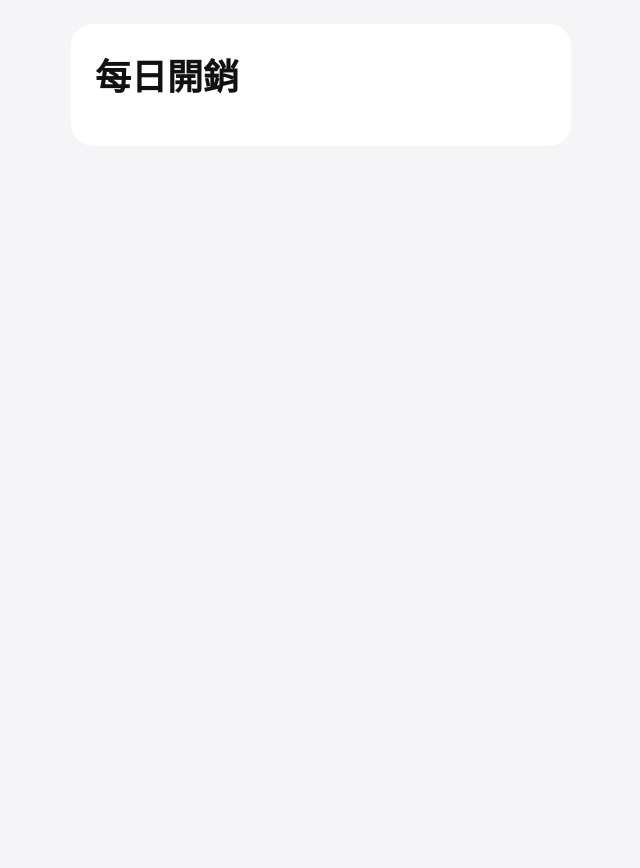
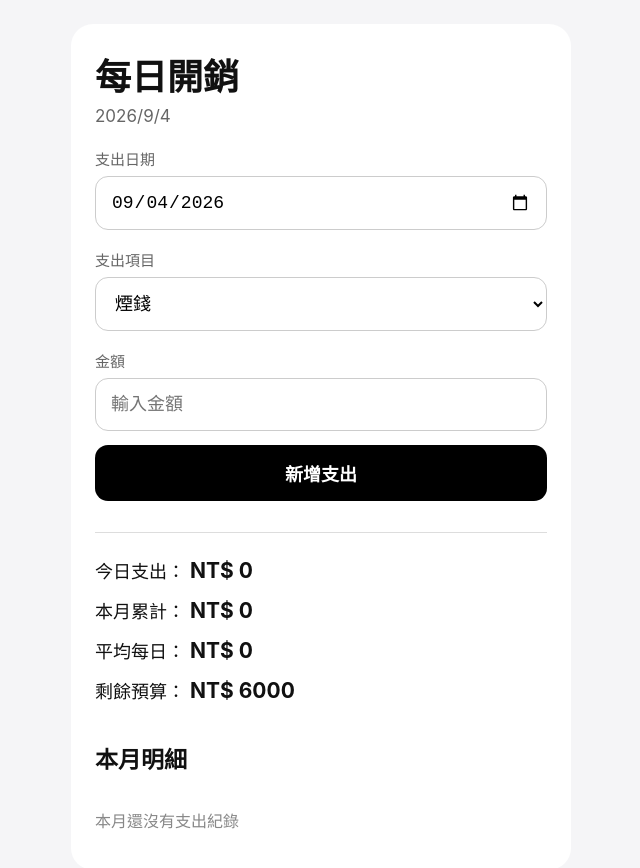
Before and after one commit to jimmy811257/inin-expense-app, a plain HTML site: page index.html in a window 1280 px wide. Shown: the whole page, without its empty margins (319-959 px from the left). Before the commit the page ends 800 px from the top, so only its background shows below. Drawn offline with Linux system fonts and the light colour scheme.

Commit message:
Add expense tracking features to index.html

```diff
--- a/index.html
+++ b/index.html
@@ -144,4 +144,300 @@
 
   <div class="date" id="todayDate"></div>
 
-  <div
+  <div class="label">支出日期</div>
+
+  <input
+    id="expenseDate"
+    type="date"
+  >
+
+  <div class="label">支出項目</div>
+
+  <select id="item">
+    <option>煙錢</option>
+    <option>便當</option>
+    <option>加油</option>
+    <option>狗糧</option>
+    <option>其他</option>
+  </select>
+
+  <div class="label">金額</div>
+
+  <input
+    id="amount"
+    type="number"
+    inputmode="numeric"
+    placeholder="輸入金額"
+  >
+
+  <button onclick="saveExpense()">新增支出</button>
+
+  <div class="summary">
+
+    今日支出：
+    <strong>
+      NT$ <span id="todayTotal">0</span>
+    </strong>
+    <br>
+
+    本月累計：
+    <strong>
+      NT$ <span id="monthTotal">0</span>
+    </strong>
+    <br>
+
+    平均每日：
+    <strong>
+      NT$ <span id="dailyAverage">0</span>
+    </strong>
+    <br>
+
+    剩餘預算：
+    <strong>
+      NT$ <span id="remaining">6000</span>
+    </strong>
+
+  </div>
+
+  <h2>本月明細</h2>
+
+  <div id="expenseList"></div>
+
+</div>
+
+<script>
+
+  let expenses =
+    JSON.parse(localStorage.getItem("expenses")) || [];
+
+  function getLocalDateString(date) {
+
+    const year = date.getFullYear();
+
+    const month =
+      String(date.getMonth() + 1).padStart(2, "0");
+
+    const day =
+      String(date.getDate()).padStart(2, "0");
+
+    return `${year}-${month}-${day}`;
+  }
+
+  function formatDisplayDate(date) {
+
+    return (
+      date.getFullYear() +
+      "/" +
+      (date.getMonth() + 1) +
+      "/" +
+      date.getDate()
+    );
+  }
+
+  function setDefaultDate() {
+
+    const now = new Date();
+
+    document.getElementById("expenseDate").value =
+      getLocalDateString(now);
+
+    document.getElementById("todayDate").textContent =
+      formatDisplayDate(now);
+  }
+
+  function saveExpense() {
+
+    const item =
+      document.getElementById("item").value;
+
+    const amount =
+      Number(document.getElementById("amount").value);
+
+    const selectedDate =
+      document.getElementById("expenseDate").value;
+
+    if (!selectedDate) {
+      alert("請選擇日期");
+      return;
+    }
+
+    if (!amount || amount <= 0) {
+      alert("請輸入正確金額");
+      return;
+    }
+
+    expenses.push({
+      item: item,
+      amount: amount,
+      date: selectedDate + "T12:00:00"
+    });
+
+    localStorage.setItem(
+      "expenses",
+      JSON.stringify(expenses)
+    );
+
+    document.getElementById("amount").value = "";
+
+    updateApp();
+  }
+
+  function deleteExpense(index) {
+
+    const ok =
+      confirm("確定刪除這筆支出？");
+
+    if (!ok) return;
+
+    expenses.splice(index, 1);
+
+    localStorage.setItem(
+      "expenses",
+      JSON.stringify(expenses)
+    );
+
+    updateApp();
+  }
+
+  function updateApp() {
+
+    const now = new Date();
+
+    let todayTotal = 0;
+    let monthTotal = 0;
+
+    const monthExpenses = [];
+
+    expenses.forEach((expense, index) => {
+
+      const d =
+        new Date(expense.date);
+
+      const sameMonth =
+        d.getFullYear() === now.getFullYear() &&
+        d.getMonth() === now.getMonth();
+
+      const sameDay =
+        sameMonth &&
+        d.getDate() === now.getDate();
+
+      if (sameMonth) {
+
+        monthTotal +=
+          Number(expense.amount);
+
+        monthExpenses.push({
+          ...expense,
+          originalIndex: index
+        });
+      }
+
+      if (sameDay) {
+
+        todayTotal +=
+          Number(expense.amount);
+      }
+    });
+
+    const elapsedDays =
+      now.getDate();
+
+    const dailyAverage =
+      Math.round(
+        monthTotal / elapsedDays
+      );
+
+    document.getElementById(
+      "todayTotal"
+    ).textContent = todayTotal;
+
+    document.getElementById(
+      "monthTotal"
+    ).textContent = monthTotal;
+
+    document.getElementById(
+      "dailyAverage"
+    ).textContent = dailyAverage;
+
+    document.getElementById(
+      "remaining"
+    ).textContent =
+      Math.max(6000 - monthTotal, 0);
+
+    renderExpenses(monthExpenses);
+  }
+
+  function renderExpenses(monthExpenses) {
+
+    const list =
+      document.getElementById("expenseList");
+
+    list.innerHTML = "";
+
+    if (monthExpenses.length === 0) {
+
+      list.innerHTML =
+        '<div class="empty">本月還沒有支出紀錄</div>';
+
+      return;
+    }
+
+    monthExpenses
+      .slice()
+      .sort(
+        (a, b) =>
+          new Date(b.date) -
+          new Date(a.date)
+      )
+      .forEach(expense => {
+
+        const d =
+          new Date(expense.date);
+
+        const row =
+          document.createElement("div");
+
+        row.className =
+          "expense";
+
+        row.innerHTML = `
+
+          <div class="expense-info">
+
+            <div class="expense-item">
+              ${expense.item}
+            </div>
+
+            <div class="expense-date">
+              ${formatDisplayDate(d)}
+            </div>
+
+          </div>
+
+          <div class="expense-right">
+
+            <div class="expense-amount">
+              NT$ ${expense.amount}
+            </div>
+
+            <button
+              class="delete"
+              onclick="deleteExpense(${expense.originalIndex})"
+            >
+              刪除
+            </button>
+
+          </div>
+        `;
+
+        list.appendChild(row);
+      });
+  }
+
+  setDefaultDate();
+  updateApp();
+
+</script>
+
+</body>
+</html>
```
